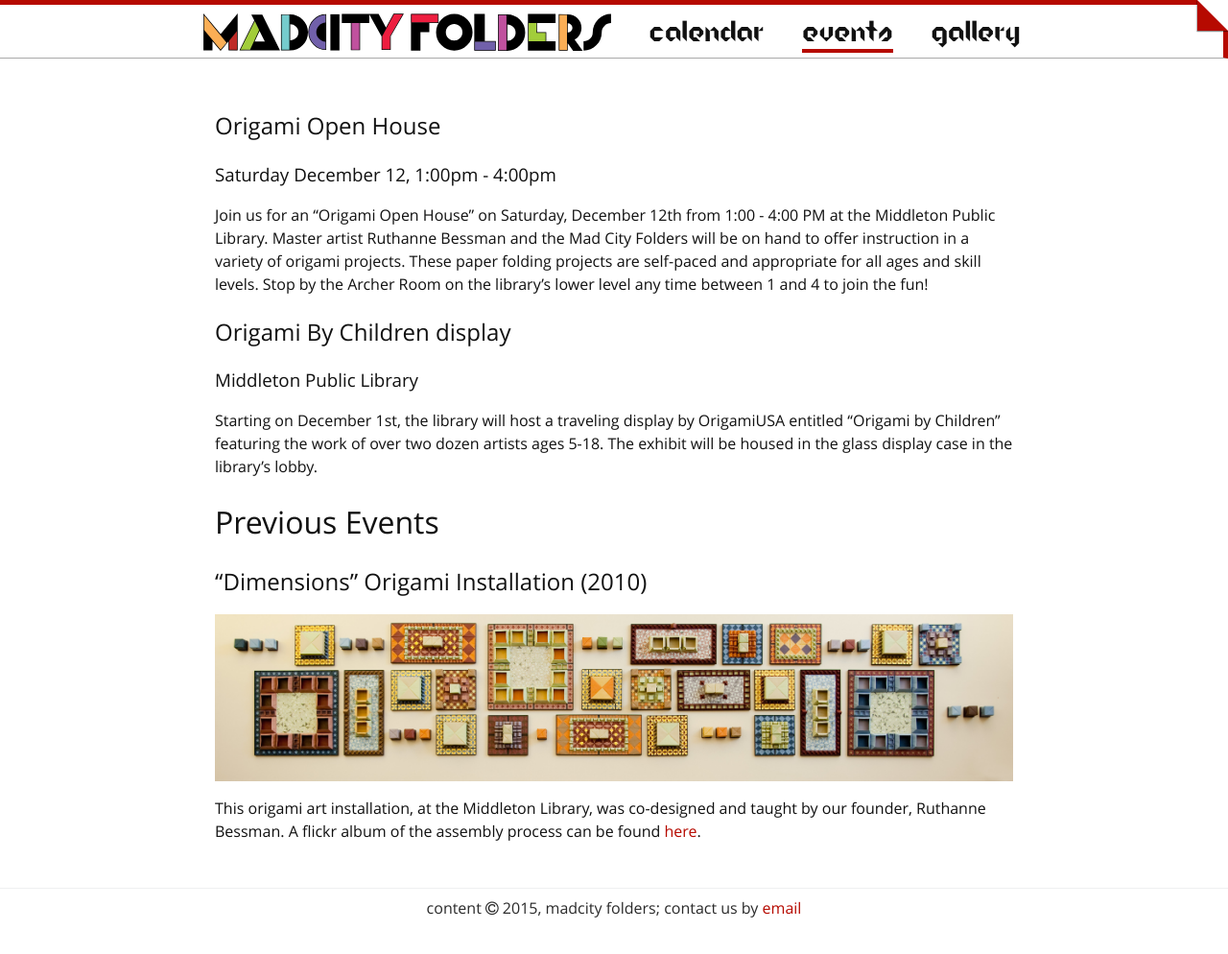
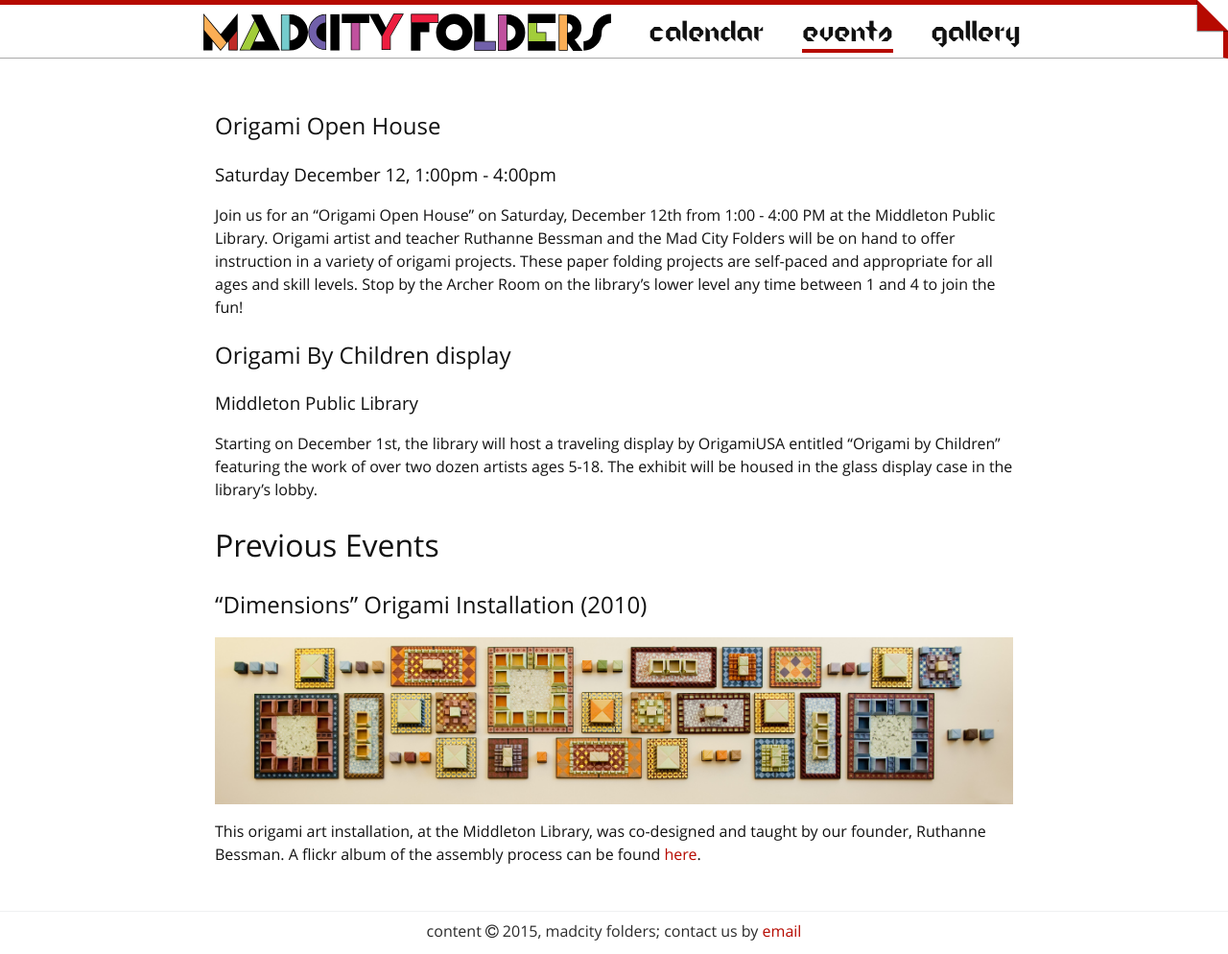
Before and after one commit to MadCityFolders/madcityfolders.github.io, a Jekyll site: the page built from events.md, in a window 1280 px wide. Shown: the whole page at 96% size. Built offline with Jekyll 4.4.1, drawn with Linux system fonts in a browser that asks for light colours; nearby versions of some CDN libraries; comment, search, counter and statistics services are not loaded; before the commit the page ends 970 px from its top, so only the background shows below that.

Commit message:
events.md: Rephrase description of Ruthanne

```diff
--- a/events.md
+++ b/events.md
@@ -10,7 +10,8 @@ group: 'nav'
 ### Saturday December 12, 1:00pm - 4:00pm
 
 Join us for an "Origami Open House" on Saturday, December 12th from 1:00 - 4:00 PM at the Middleton Public Library.
-Master artist Ruthanne Bessman and the Mad City Folders will be on hand to offer instruction in a variety of origami projects.
+Origami artist and teacher Ruthanne Bessman and the Mad City Folders will be
+on hand to offer instruction in a variety of origami projects.
 These paper folding projects are self-paced and appropriate for all ages and skill levels.
 Stop by the Archer Room on the library's lower level any time between 1 and 4 to join the fun!
 
```
